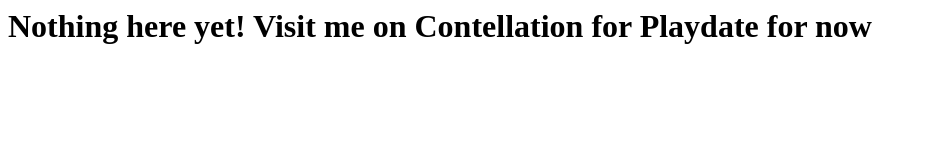
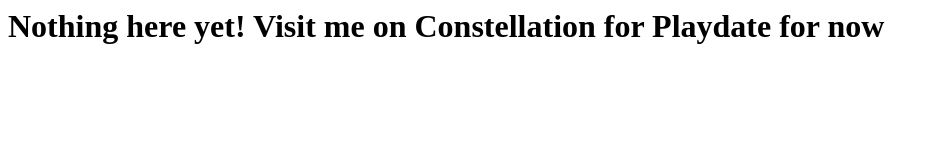
Before and after one commit to YaBoiTRich/yaboitrich.github.io, a plain HTML site: page index.html in a window 1280 px wide. Shown: the whole page, without its empty margins (0-938 px from the left). Drawn offline with Linux system fonts and the light colour scheme.

Commit message:
i hate typos

```diff
--- a/index.html
+++ b/index.html
@@ -1 +1 @@
-<h1>Nothing here yet! Visit me on Contellation for Playdate for now</h1>
+<h1>Nothing here yet! Visit me on Constellation for Playdate for now</h1>
```
